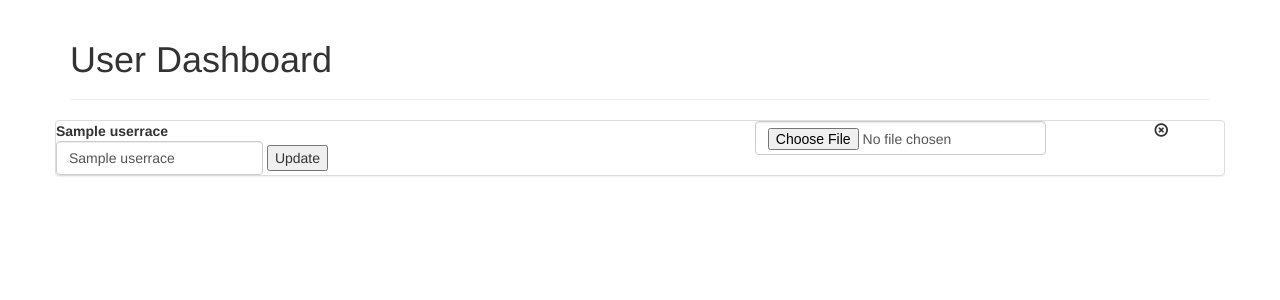
After one commit to jbradberry/django-starsweb, a Django app: template starsweb/templates/starsweb/user_dashboard.html in a window 1280 px wide. The commit adds this page. Shown: the top 300 px of the page. Run offline with Django 3.2, Linux system fonts and the light colour scheme; the template is opened without the code that fills it: most values are stand-ins (such as "Sample title", 1, 10 or a date in 2020); some libraries are stand-ins or nearby versions.

Commit message:
First stab at a user dashboard.
A fairly terrible attempt at managing the user's racefile pool.

```diff
--- a/starsweb/models.py
+++ b/starsweb/models.py
@@ -124,7 +124,7 @@ class UserRace(models.Model):
         unique_together = ('user', 'identifier')
 
     def __unicode__(self):
-        return u'{0}: {1}'.format(self.user, self.identifier)
+        return self.identifier
 
 
 class GameRace(models.Model):
--- a/starsweb/templates/starsweb/base.html
+++ b/starsweb/templates/starsweb/base.html
@@ -5,6 +5,8 @@
     <meta name="viewport" content="width=device-width, initial-scale=1.0">
     <!-- Latest compiled and minified CSS -->
     <link rel="stylesheet" href="//netdna.bootstrapcdn.com/bootstrap/3.0.1/css/bootstrap.min.css">
+    <!-- jQuery (necessary for Bootstrap's JavaScript plugins) -->
+    <script src="https://code.jquery.com/jquery.min.js"></script>
     {% block extra_head %}{% endblock %}
   </head>
 
@@ -30,8 +32,6 @@
       {% endblock %}
     </div>
 
-    <!-- jQuery (necessary for Bootstrap's JavaScript plugins) -->
-    <script src="https://code.jquery.com/jquery.min.js"></script>
     <!-- Latest compiled and minified JavaScript -->
     <script src="//netdna.bootstrapcdn.com/bootstrap/3.0.1/js/bootstrap.min.js"></script>
   </body>
--- a/starsweb/templates/starsweb/race_dashboard.html
+++ b/starsweb/templates/starsweb/race_dashboard.html
@@ -5,7 +5,6 @@
 {% block header %}<h1>{{ race.name }} Dashboard</h1>{% endblock %}
 
 {% block content %}
-
 <div class="row">
 <div class="panel panel-default">
 <div class="panel-heading"><span class="lead">Race</span></div>
--- /dev/null
+++ b/starsweb/templates/starsweb/user_dashboard.html
@@ -0,0 +1,67 @@
+{% extends "starsweb/base.html" %}
+
+{% block title %}User Dashboard | {{ block.super }}{% endblock %}
+
+{% block header %}<h1>User Dashboard</h1>{% endblock %}
+
+{% block content %}
+<script>
+  $(document).ready(function() {
+      $('form input[type="submit"][value="Delete"]')
+          .replaceWith('<span class="glyphicon glyphicon-remove-circle"></span>');
+
+      $('span.glyphicon-remove-circle').on('click', function() {
+          $(this).closest('form').submit();
+      });
+  });
+</script>
+
+{% for rf in racefiles %}
+<div class="row">
+<div class="panel panel-default">
+
+<div class="row">
+
+<div class="col-md-6">
+<b>{{ rf.userrace }}</b>
+
+<form class="form-inline" method="post" action="{% url 'userrace_update' pk=rf.userrace.pk %}">
+  {% csrf_token %}
+  <div class="form-group">
+  <input class="form-control" id="id_identifier_{{ rf.userrace.pk }}" type="text" value="{{ rf.userrace }}"
+  name="identifier" maxlength="64" />
+  </div>
+  <div class="form-group"><input type="submit" value="Update" /></div>
+</form>
+</div>
+
+<div class="col-md-1">
+{% if rf.userrace.racefile %}
+<a href="{% url 'userrace_download' pk=rf.userrace.pk %}">
+<span class="glyphicon glyphicon-download"></span></a>
+{% endif %}
+</div>
+
+<div class="col-md-4">
+<!-- <span class="glyphicon glyphicon-upload"></span> -->
+<form class="form-inline" method="post" action="{% url 'userrace_upload' pk=rf.userrace.pk %}">
+  {% csrf_token %}
+  <div class="form-group">
+  <input class="form-control" id="id_file_{{ rf.userrace.pk }}" type="file" name="file" />
+  </div>
+</form>
+</div>
+
+<div class="col-md-1">
+<form class="form-inline" method="post" action="{% url 'userrace_delete' pk=rf.userrace.pk %}">
+  {% csrf_token %}
+  <input class="form-control" type="submit" value="Delete" />
+</form>
+</div>
+</div>
+
+</div>
+</div>
+{% endfor %}
+
+{% endblock %}
```
Also changed, not shown: starsweb/urls.py (+7 -5 lines), starsweb/views.py (+20 -0 lines).
